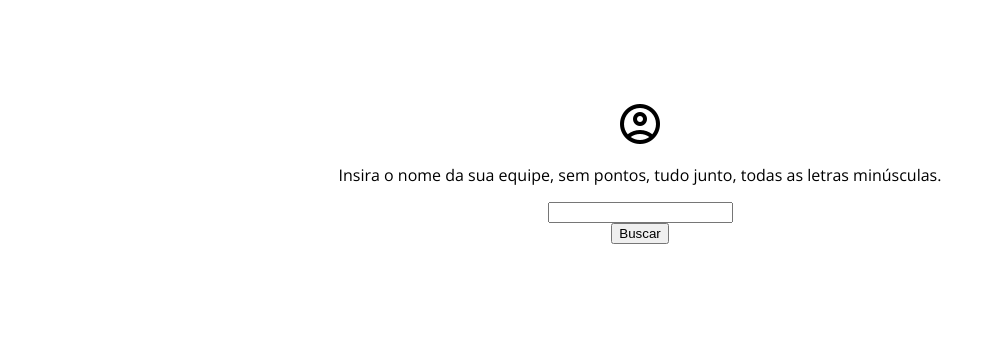
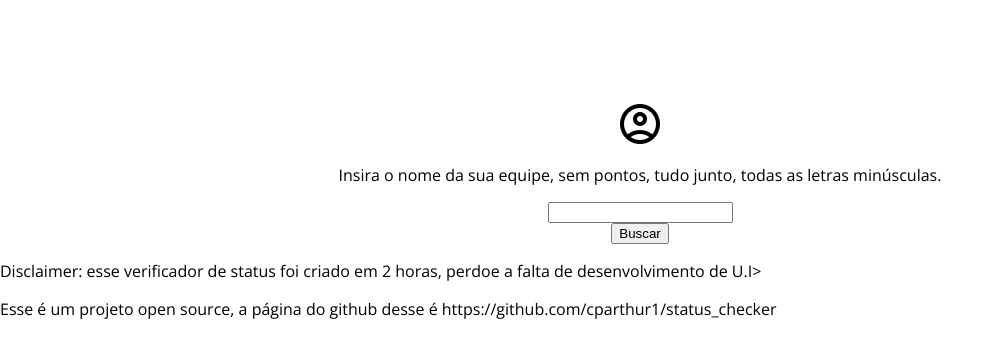
Before and after one commit to cparthur1/interclasse, a plain HTML site: page index.html in a window 1280 px wide. Shown: the whole page, without its empty margins (0-1003 px from the left). Drawn offline with nearby package versions, Linux system fonts and the light colour scheme.

Commit message:
Added disclaimer

```diff
--- a/index.html
+++ b/index.html
@@ -1,7 +1,7 @@
 <!DOCTYPE html>
 <html lang="pt-br">
 <head>
-    <title>Hello world</title>
+    <title>Home</title>
     <link rel="icon" type="image/x-icon" href="./vanellus.png">
     <meta charset="UTF-8">
     <link rel="stylesheet" href="style.css">
@@ -19,6 +19,8 @@
 <div class="block">
     <button onclick="script()" id="btn">Buscar</button>
 </div>
+<p>Disclaimer: esse verificador de status foi criado em 2 horas, perdoe a falta de desenvolvimento de U.I></p>
+<p>Esse é um projeto open source, a página do github desse é https://github.com/cparthur1/status_checker</p>
 <script>
     function script() {
     let username =   document.getElementById("username").value;
```
